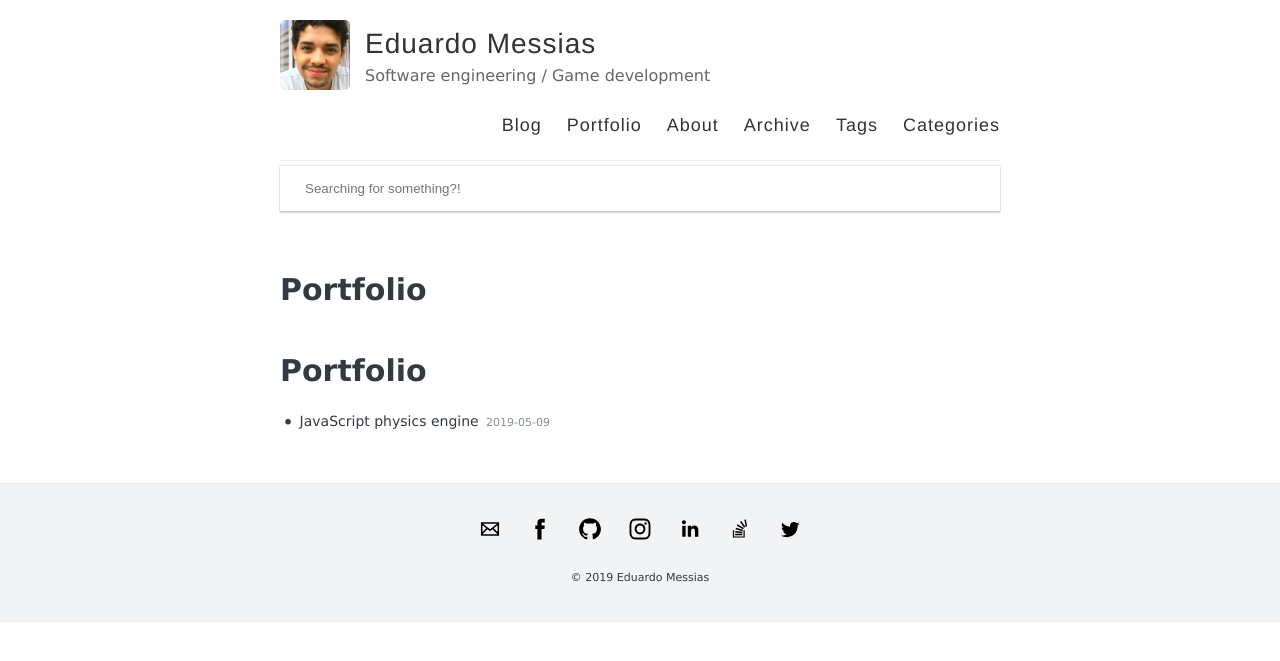
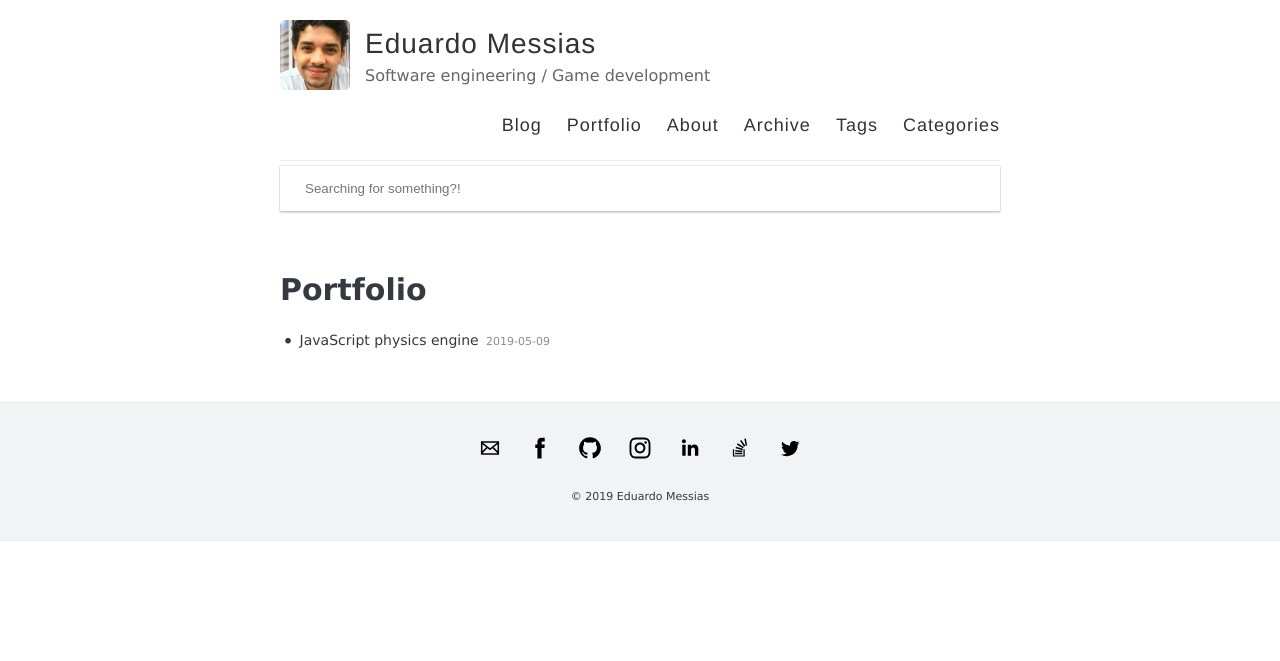
Before and after one commit to eduardomessias/eduardomessias.github.io, a Jekyll site: the page built from portfolio/index.html, in a window 1280 px wide. Shown: the top 661 px of the page. Built offline with Jekyll 4.4.1, drawn with Linux system fonts in a browser that asks for light colours.

Commit message:
Update index.html

```diff
--- a/portfolio/index.html
+++ b/portfolio/index.html
@@ -24,9 +24,9 @@ permalink: /portfolio/
 
   {% for category in site.categories %}
   {% if category[0] == "Portfolio" %}
-    <h1 id="{{ category[0] }}">
+    <!--<h1 id="{{ category[0] }}">
       {{ category[0] }}
-    </h1>
+    </h1>-->
     <ul class="category">
       {% for post in category[1] %}
         {% if post.title != null %}
```
